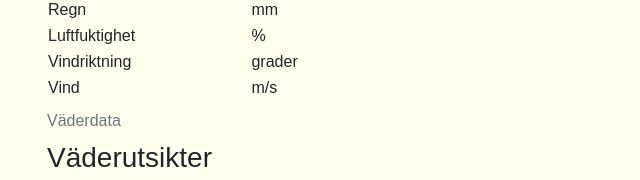
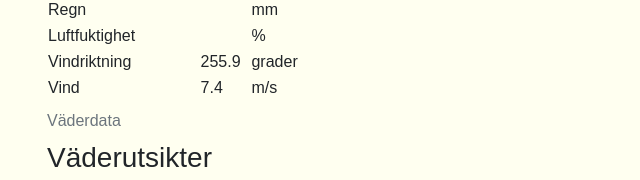
Before and after one commit to PetNil/yr_api, a plain HTML site: page index.html in a window 1280 px wide. Shown: the part 257-437 px from the top of the page, 305-945 px from the left. Drawn offline with nearby package versions, Linux system fonts and the light colour scheme.

Commit message:
vind o vindstyrka
Tillagt vindrikning och vindstyrka

```diff
--- a/javascript/index.js
+++ b/javascript/index.js
@@ -2930,6 +2930,8 @@ let height = geometry.coordinates[2];
 let prognosTime = data[0].time;
 let airP = weatherNow.air_pressure_at_sea_level;
 let temp = weatherNow.air_temperature + "&#176;";
+let direction = weatherNow.wind_from_direction;
+let wSpeed = weatherNow.wind_speed;
 
 let thisDate = prognosTime.slice(0, 10);
 let thisTime = prognosTime.slice(11, 19);
@@ -2946,6 +2948,8 @@ document.getElementById("height").innerHTML = height + " m.ö.h.";
 document.getElementById("tid").innerHTML = prognosTime;
 document.getElementById("airpressure").innerHTML = airP;
 document.getElementById("temp").innerHTML = temp;
+document.getElementById("direction").innerHTML = direction;
+document.getElementById("wSpeed").innerHTML = wSpeed;
 
 let nextHour = data[0].data.next_1_hours.details.precipitation_amount;
 let nextHourSum = data[0].data.next_1_hours.summary;
```
Also changed, not shown: index.html (+2 -1 lines).
